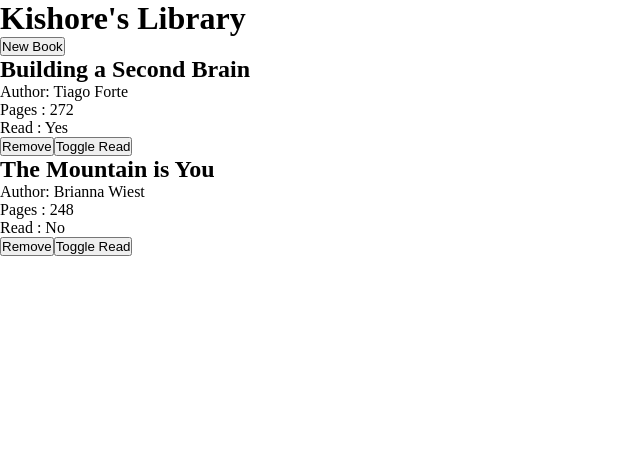
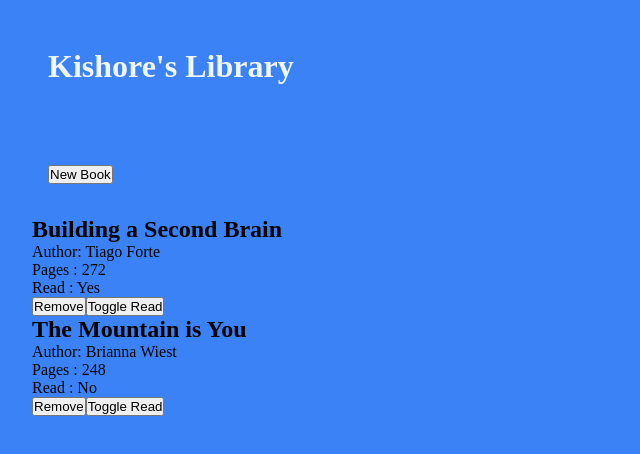
Before and after one commit to Kisor-S/library-app, a plain HTML site: page index.html in a window 1280 px wide. Shown: the whole page, without its empty margins (0-640 px from the left). Drawn offline with Linux system fonts and the light colour scheme.

Commit message:
style the header section

```diff
--- a/index.html
+++ b/index.html
@@ -8,11 +8,10 @@
   </head>
   <body>
     <header>
-      <div class="header">
         <div class="title">
           <h1>Kishore's Library</h1>
         </div>
-        <button id="new-book-button">New Book</button>
+        <div><button id="new-book-button">New Book</button></div>
     </header>
 
       <main>
--- a/style.css
+++ b/style.css
@@ -3,3 +3,22 @@
     margin: 0;
     box-sizing: border-box;
 }
+
+body {
+    padding: 2em;
+    /* background-color: #f3f4f6; */
+    background-color: #3b82f6;
+}
+
+header {
+    display: flex;
+    flex-direction: column;
+    padding: 1em;
+    gap: 5em;
+    margin-bottom: 1em;
+    border-radius: 1em;
+}
+
+.title {
+    color: #eff6ff;
+}
```
